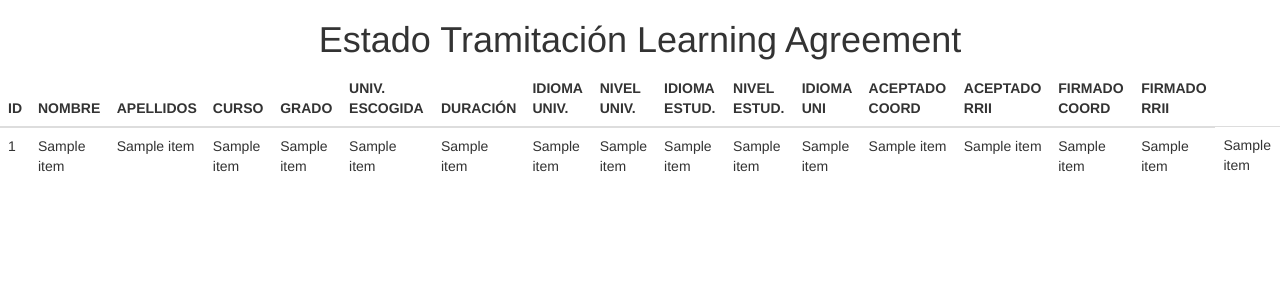
After one commit to alexalvarezg/U2U_app, a Flask app: template templates/Proceso_LA.html in a window 1280 px wide. The commit adds this page. Shown: the top 300 px of the page. Run offline with Flask 2, Linux system fonts and the light colour scheme; the template is opened without the code that fills it: most values are stand-ins (such as "Sample title", 1, 10 or a date in 2020); some libraries are stand-ins or nearby versions.

Commit message:
creado proceso La y modificado estudiantes e index

```diff
--- /dev/null
+++ b/templates/Proceso_LA.html
@@ -0,0 +1,60 @@
+<!DOCTYPE html>
+<html>
+
+<head>
+	<title>Estado LA</title>
+    <link rel="stylesheet" href="https://maxcdn.bootstrapcdn.com/bootstrap/3.4.1/css/bootstrap.min.css">
+</head>
+
+<body>
+    <div class="text-center">
+        <h1>Estado Tramitación Learning Agreement</h1>
+    </div>
+    <table class="table">
+        <thead>
+        <tr>
+            <th>ID</th>
+            <th>NOMBRE</th>
+            <th>APELLIDOS</th>
+            <th>CURSO</th>
+            <th>GRADO</th>
+            <th>UNIV. ESCOGIDA</th>
+            <th>DURACIÓN</th>
+            <th>IDIOMA UNIV.</th>
+            <th>NIVEL UNIV.</th>
+            <th>IDIOMA ESTUD.</th>
+            <th>NIVEL ESTUD.</th>
+            <th>IDIOMA UNI</th>
+            <th>ACEPTADO COORD</th>
+            <th>ACEPTADO RRII</th>
+            <th>FIRMADO COORD</th>
+            <th>FIRMADO RRII</th>
+
+        </tr>
+        </thead>
+        <tbody>
+        {% for item in result %}
+            <tr>
+                <td> {{ item[0]}} </td>
+                <td> {{ item[1] }} </td>
+                <td> {{ item[2] }} </td>
+                <td> {{ item[3] }} </td>
+                <td> {{ item[4] }} </td>
+                <td> {{ item[5] }} </td>
+                <td> {{ item[6] }} </td>
+                <td> {{ item[7]}} </td>
+                <td> {{ item[8] }} </td>
+                <td> {{ item[9] }} </td>
+                <td> {{ item[10] }} </td>
+                <td> {{ item[11] }} </td>
+                <td> {{ item[12] }} </td>
+                <td> {{ item[13] }} </td>
+                <td> {{ item[14] }} </td>
+                <td> {{ item[15] }} </td>
+                <td> {{ item[16] }} </td>
+            </tr>
+        {% endfor %}
+        </tbody>
+    </table>
+</body>
+</html>
--- a/templates/index.html
+++ b/templates/index.html
@@ -2,11 +2,11 @@
 <html>
 
 <head>
-	<title>Mennu</title>
+	<title>Menu</title>
 </head>
 
 <body>
-	<h2>Welcome To U2U</h2>
+	<h2>Bienvenido a U2U</h2>
 	<h4>Menú de opciones</h4>
 		<a href="{{ url_for('select_estudiantes') }}">Estudiantes</a> <br>
 		<a href="{{ url_for('select_estudiantes_idiomas') }}">Estudiantes con idiomas</a> <br>
```
Also changed, not shown: templates/estudiantes.html (+4 -4 lines).
